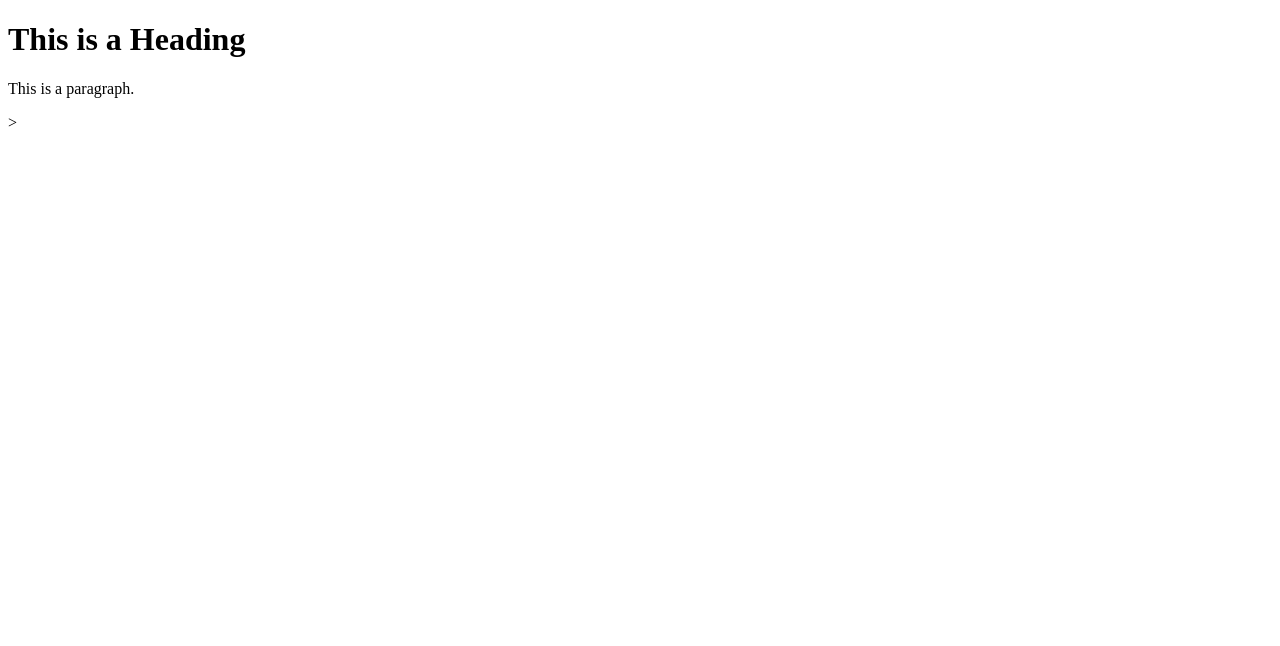
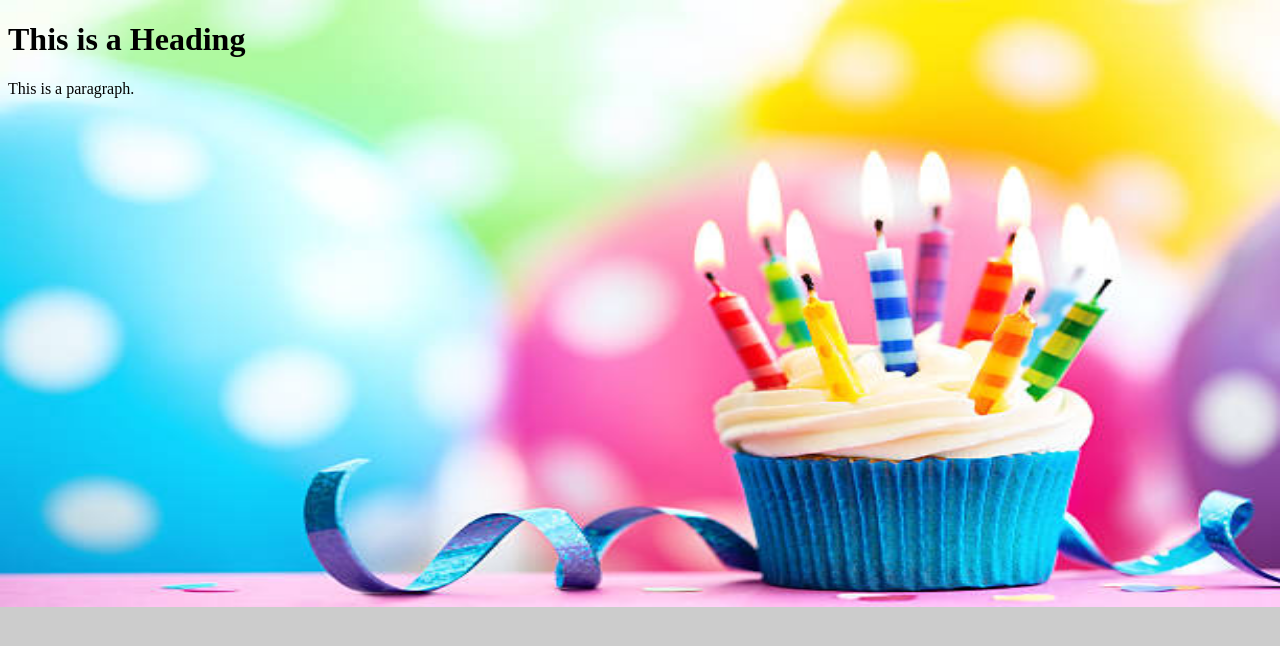
Before and after one commit to DivyaKarale2/hbdfury, a plain HTML site: page index.html in a window 1280 px wide. Drawn offline with Linux system fonts and the light colour scheme.

Commit message:
Update index.html

```diff
--- a/index.html
+++ b/index.html
@@ -1,6 +1,8 @@
 <!DOCTYPE html>
 <html>
 <head>
+<meta name="viewport" content="width=device-width, initial-scale=1.0">
+<link rel="stylesheet" href="index.css">
 <title>Page Title</title>
 </head>
 <body>
@@ -10,4 +12,3 @@
 
 </body>
 </html>
->
```
